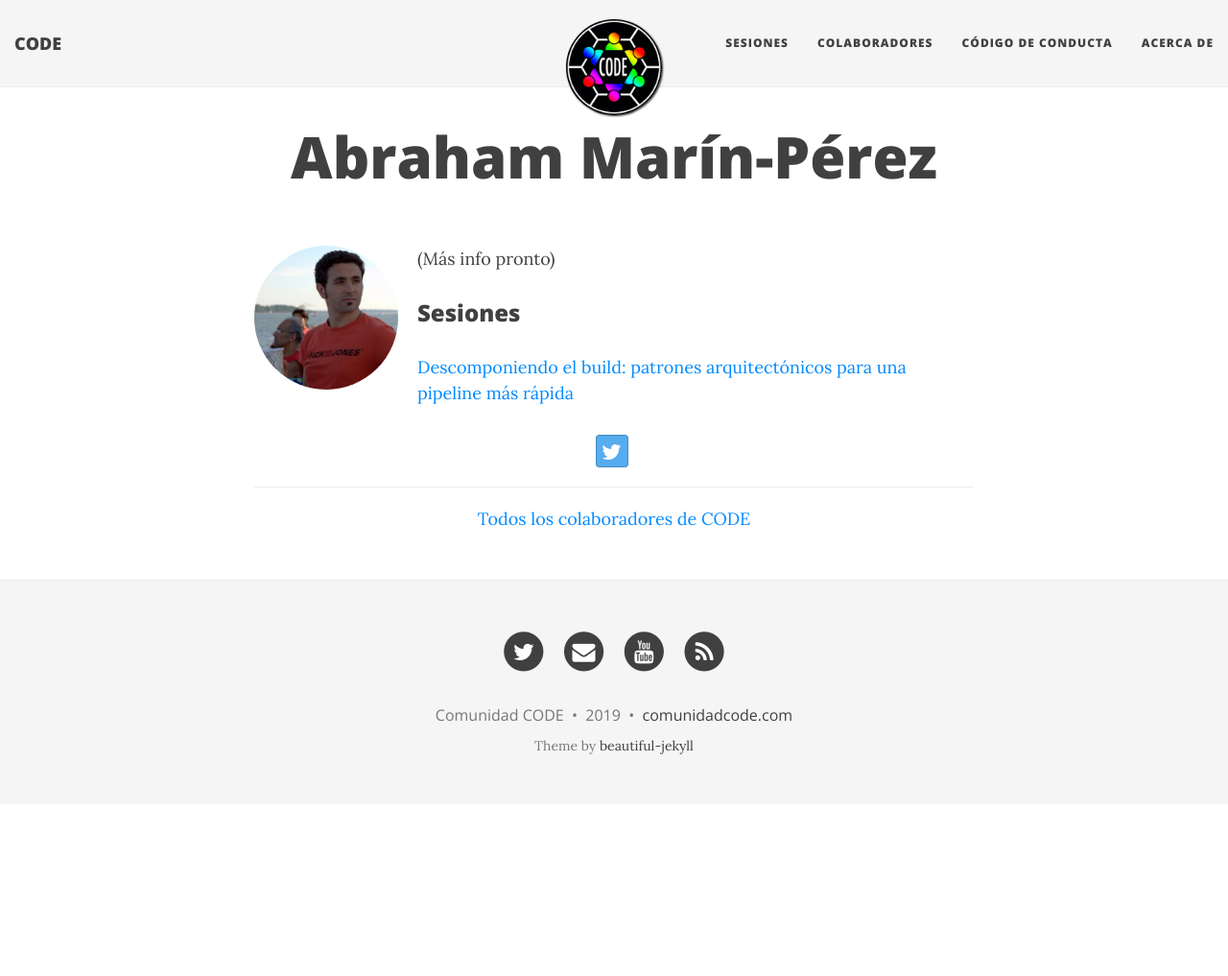
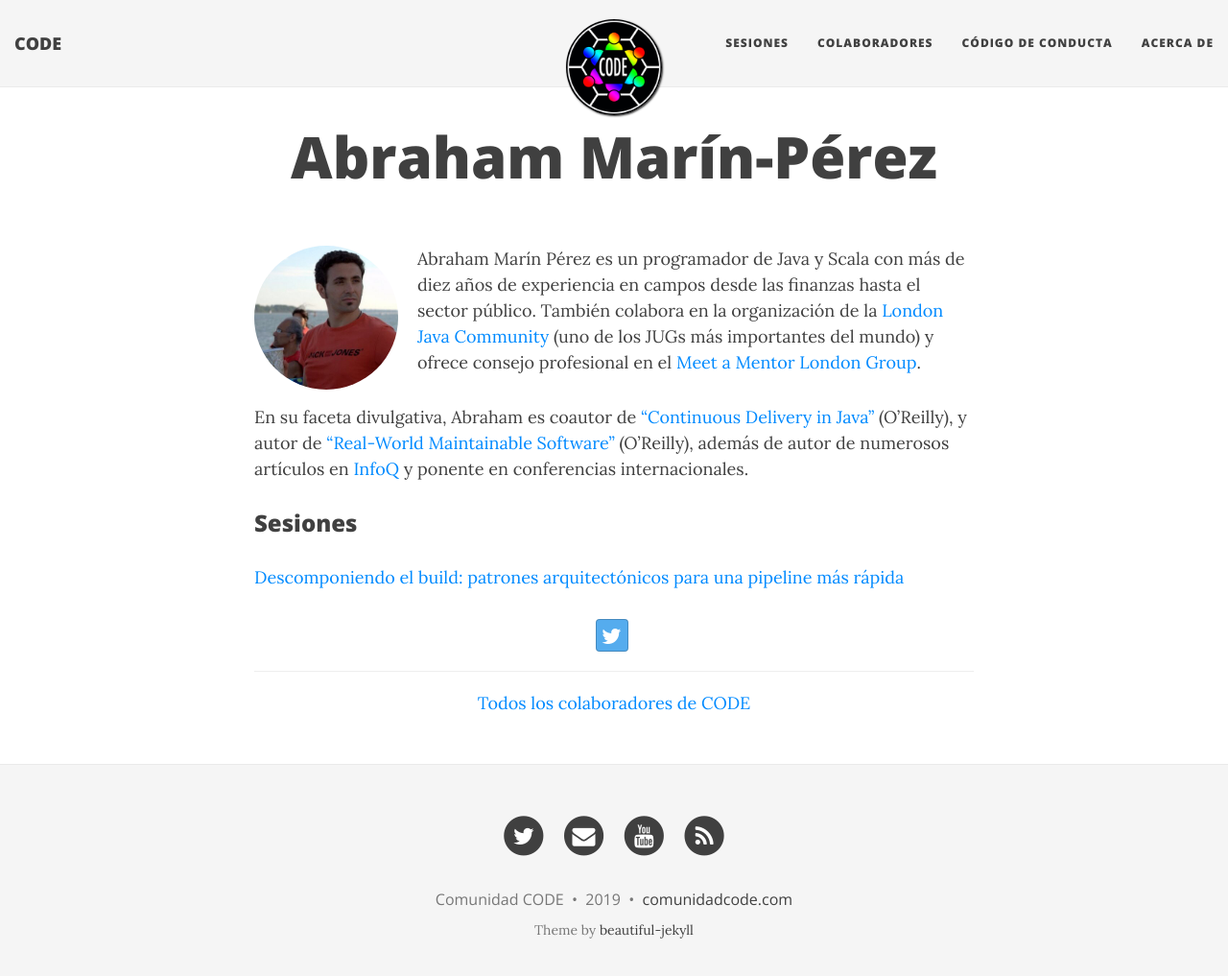
Before and after one commit to comunidadcode/comunidadcode.github.io, a Jekyll site: the page built from colaboradores/abraham-marin-perez.md, in a window 1280 px wide and 1030 px high. Shown: the top 1017 px of the window at 96% size. Built offline with Jekyll 4.4.1, drawn with Linux system fonts in a browser that asks for light colours; nearby versions of some CDN libraries.

Commit message:
Actualizada información sesión Abraham

```diff
--- a/colaboradores/abraham-marin-perez.md
+++ b/colaboradores/abraham-marin-perez.md
@@ -5,7 +5,10 @@ twitter: AbrahamMarin
 ---
 ![Abraham Marín-Pérez](/img/colaboradores/abraham-marin-perez.jpg){: .collaborator-page-image }
 
-(Más info pronto)
+Abraham Marín Pérez es un programador de Java y Scala con más de diez años de experiencia en campos desde las finanzas hasta el sector público. También colabora en la organización de la [London Java Community](http://londonjavacommunity.co.uk/) (uno de los JUGs más importantes del mundo) y ofrece consejo profesional en el [Meet a Mentor London Group](https://meetamentor.co.uk/).
+
+En su faceta divulgativa, Abraham es coautor de ["Continuous Delivery in Java"](http://shop.oreilly.com/product/0636920078777.do) (O’Reilly), y autor de ["Real-World Maintainable Software"](https://www.oreilly.com/programming/free/real-world-maintainable-software.csp) (O’Reilly), además de autor de numerosos artículos en [InfoQ](https://www.infoq.com/) y ponente en conferencias internacionales.
+
 
 ### Sesiones
 
--- a/index.html
+++ b/index.html
@@ -17,7 +17,7 @@ CODE es una comunidad virtual de desarrolladoras y desarrolladores de software.
 
 <h2 id="warning">Próxima sesión: 16 de enero 2019, 19:30 CET</h2>
 <h3><a href="./proxima-sesion"></a></h3>
-<p class="box-warning"><a href="/colaboradores/abraham-marin-perez">Abraham Marín-Pérez</a> nos contará los patrones que podemos utilizar para optimizar nuestras pipelines de integración continua.</p>
+<p class="box-warning"><a href="/colaboradores/abraham-marin-perez">Abraham Marín-Pérez</a> nos contará los patrones que podemos utilizar para <a href="/proxima-sesion">optimizar nuestras pipelines de integración continua</a>.</p>
 
 <br/>
 
--- a/proxima-sesion.html
+++ b/proxima-sesion.html
@@ -57,7 +57,7 @@ share-img: https://comunidadcode.com/img/colaboradores/abraham-marin-perez.jpg
 </article>
 
 <p>
-(Más info pronto)
+¿Alguna vez has tenido la sensación de que te pasas la vida recompilando y retesteando cosas que no lo necesitan? Si la respuesta es sí, esta charla podría ayudarte. La arquitectura del sistema define qué partes tendrán que ser reconstruidas cada vez que haces un commit, lo que significa que dicha arquitectura tiene que tener en cuenta el build. Hay veces que tienes demasiadas responsabilidades concentradas en un mismo módulo y te toca recompilarlas todas cada vez que cambias una de ellas, otras veces tienes una aplicación separada en tiers y tienes que tocarlas todas cada vez que añades una nueva funcionalidad. En esta presentación cubriremos escenarios como estos, y veremos técnicas para reestructurar la aplicación con el fin de minimizar todo trabajo innecesario.
 </p>
 
 <br/><br/>
```
